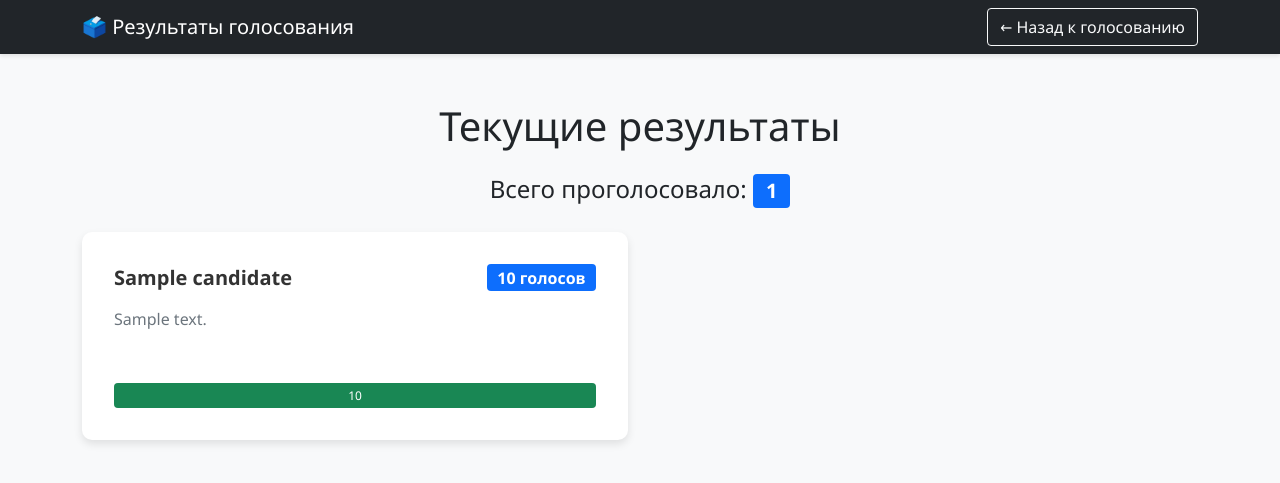
After one commit to Ditry-SD/Online-voting, a FastAPI app: template frontend/templates/results.html in a window 1280 px wide. The commit adds this page. Shown: the top 483 px of the page. Run offline with FastAPI, Linux system fonts and the light colour scheme; the template is opened without the code that fills it: most values are stand-ins (such as "Sample title", 1, 10 or a date in 2020).

Commit message:
Добавлена страница результатов голосования и кнопка перехода на неё

```diff
--- a/backend/main.py
+++ b/backend/main.py
@@ -30,10 +30,6 @@ app.mount("/static", StaticFiles(directory=STATIC_DIR), name="static")
 templates = Jinja2Templates(directory=TEMPLATES_DIR)
 
 def get_db():
-    """
-    Функция-генератор для получения сессии базы данных.
-    Автоматически закрывает соединение после использования.
-    """
     db = SessionLocal()
     try:
         yield db
@@ -42,23 +38,13 @@ def get_db():
 
 @app.get("/api/candidates")
 def get_candidates(db: Session = Depends(get_db)):
-    """
-    API endpoint: получение списка всех кандидатов.
-    Возвращает JSON со всеми кандидатами и количеством голосов.
-    """
     candidates = db.query(models.Candidate).all()
     return candidates
 
 @app.post("/api/vote/{candidate_id}")
 def vote(candidate_id: int, request: Request, db: Session = Depends(get_db)):
-    """
-    API endpoint: голосование за кандидата.
-    Проверяет, не голосовал ли уже этот IP-адрес.
-    """
-    # Получаем IP-адрес голосующего
     user_ip = request.client.host
 
-    # Проверяем, не голосовал ли уже этот IP
     existing_vote = db.query(models.Vote).filter(
         models.Vote.user_ip == user_ip
     ).first()
@@ -69,7 +55,6 @@ def vote(candidate_id: int, request: Request, db: Session = Depends(get_db)):
             detail="Вы уже голосовали! С одного IP можно голосовать только один раз."
         )
 
-    # Ищем кандидата по ID
     candidate = db.query(models.Candidate).filter(
         models.Candidate.id == candidate_id
     ).first()
@@ -77,17 +62,14 @@ def vote(candidate_id: int, request: Request, db: Session = Depends(get_db)):
     if not candidate:
         raise HTTPException(status_code=404, detail="Кандидат не найден")
 
-    # Увеличиваем счетчик голосов кандидата
     candidate.votes += 1
 
-    # Сохраняем информацию о голосе
     vote_record = models.Vote(
         user_ip=user_ip,
         candidate_id=candidate_id
     )
     db.add(vote_record)
 
-    # Сохраняем все изменения в базе данных
     db.commit()
 
     return {
@@ -98,27 +80,35 @@ def vote(candidate_id: int, request: Request, db: Session = Depends(get_db)):
 
 @app.get("/")
 def home(request: Request, db: Session = Depends(get_db)):
-    """
-    Главная страница приложения.
-    Отображает HTML-шаблон со списком кандидатов.
-    """
     candidates = db.query(models.Candidate).all()
     return templates.TemplateResponse(
-        request=request,
-        name="index.html",
-        context={"candidates": candidates}
+        "index.html",
+        {"request": request, "candidates": candidates}
     )
 
-# Автоматическое добавление тестовых данных при первом запуске
+@app.get("/results")
+def results(request: Request, db: Session = Depends(get_db)):
+    candidates = db.query(models.Candidate).order_by(
+        models.Candidate.votes.desc()
+    ).all()
+
+    total_votes = sum(c.votes for c in candidates)
+    max_votes = max(c.votes for c in candidates) if candidates else 0
+
+    return templates.TemplateResponse(
+        "results.html",
+        {
+            "request": request,
+            "candidates": candidates,
+            "total_votes": total_votes,
+            "max_votes": max_votes
+        }
+    )
+
 @app.on_event("startup")
 def startup_event():
-    """
-    Выполняется при запуске приложения.
-    Добавляет тестовых кандидатов, если база данных пуста.
-    """
     db = SessionLocal()
     try:
-        # Проверяем, есть ли уже кандидаты в базе
         candidates_count = db.query(models.Candidate).count()
 
         if candidates_count == 0:
@@ -127,28 +117,23 @@ def startup_event():
             test_candidates = [
                 models.Candidate(
                     name="Иван Петров",
-                    description="Опытный руководитель с 10-летним стажем. "
-                                "Выступает за цифровизацию и внедрение инноваций."
+                    description="Опытный руководитель с 10-летним стажем."
                 ),
                 models.Candidate(
                     name="Мария Сидорова",
-                    description="Молодой специалист с инновационными идеями. "
-                                "Фокус на экологических проектах и образовании."
+                    description="Молодой специалист с инновационными идеями."
                 ),
                 models.Candidate(
                     name="Алексей Иванов",
-                    description="Технический эксперт в области IT. "
-                                "Предлагает программу развития кибербезопасности."
+                    description="Технический эксперт в области IT."
                 ),
                 models.Candidate(
                     name="Елена Кузнецова",
-                    description="Социальный работник с 15-летним опытом. "
-                                "Приоритет - социальная защита населения."
+                    description="Социальный работник с 15-летним опытом."
                 ),
                 models.Candidate(
                     name="Дмитрий Соколов",
-                    description="Предприниматель, создавший 500 рабочих мест. "
-                                "Программа поддержки малого и среднего бизнеса."
+                    description="Предприниматель, создавший 500 рабочих мест."
                 ),
             ]
 
--- /dev/null
+++ b/frontend/templates/results.html
@@ -0,0 +1,75 @@
+<!DOCTYPE html>
+<html lang="ru">
+<head>
+    <meta charset="UTF-8">
+    <meta name="viewport" content="width=device-width, initial-scale=1.0">
+    <title>Результаты голосования</title>
+    <link href="https://cdn.jsdelivr.net/npm/bootstrap@5.1.3/dist/css/bootstrap.min.css" rel="stylesheet">
+    <link rel="stylesheet" href="/static/css/style.css">
+</head>
+<body>
+    <!-- Навигационная панель -->
+    <nav class="navbar navbar-dark bg-dark">
+        <div class="container">
+            <span class="navbar-brand mb-0 h1">🗳️ Результаты голосования</span>
+            <a href="/" class="btn btn-outline-light">← Назад к голосованию</a>
+        </div>
+    </nav>
+
+    <!-- Основной контент -->
+    <div class="container mt-5">
+        <h1 class="text-center mb-4">Текущие результаты</h1>
+
+        {% if total_votes > 0 %}
+        <div class="text-center mb-4">
+            <h4>Всего проголосовало: <span class="badge bg-primary fs-5">{{ total_votes }}</span></h4>
+        </div>
+        {% endif %}
+
+        <div class="row">
+            {% for candidate in candidates %}
+            <div class="col-md-6 mb-4">
+                <div class="card">
+                    <div class="card-body">
+                        <div class="d-flex justify-content-between align-items-center mb-3">
+                            <h5 class="card-title mb-0">{{ candidate.name }}</h5>
+                            <span class="badge bg-primary fs-6">{{ candidate.votes }} голосов</span>
+                        </div>
+
+                        <p class="card-text text-muted">{{ candidate.description }}</p>
+
+                        <!-- Прогресс-бар -->
+                        {% if max_votes > 0 %}
+                            {% set percentage = (candidate.votes / max_votes * 100) | int %}
+                        {% else %}
+                            {% set percentage = 0 %}
+                        {% endif %}
+
+                        <div class="progress" style="height: 25px;">
+                            <div class="progress-bar
+                                {% if loop.first %}bg-success{% else %}bg-info{% endif %}"
+                                role="progressbar"
+                                style="width: {{ percentage }}%;"
+                                aria-valuenow="{{ candidate.votes }}"
+                                aria-valuemin="0"
+                                aria-valuemax="{{ max_votes }}">
+                                {{ candidate.votes }}
+                            </div>
+                        </div>
+                    </div>
+                </div>
+            </div>
+            {% endfor %}
+        </div>
+
+        {% if total_votes == 0 %}
+        <div class="text-center mt-5">
+            <p class="text-muted">Пока никто не проголосовал. Будьте первым!</p>
+            <a href="/" class="btn btn-primary btn-lg">Перейти к голосованию</a>
+        </div>
+        {% endif %}
+    </div>
+
+    <script src="https://cdn.jsdelivr.net/npm/bootstrap@5.1.3/dist/js/bootstrap.bundle.min.js"></script>
+</body>
+</html>
```
Also changed, not shown: frontend/templates/index.html (+6 -5 lines).
